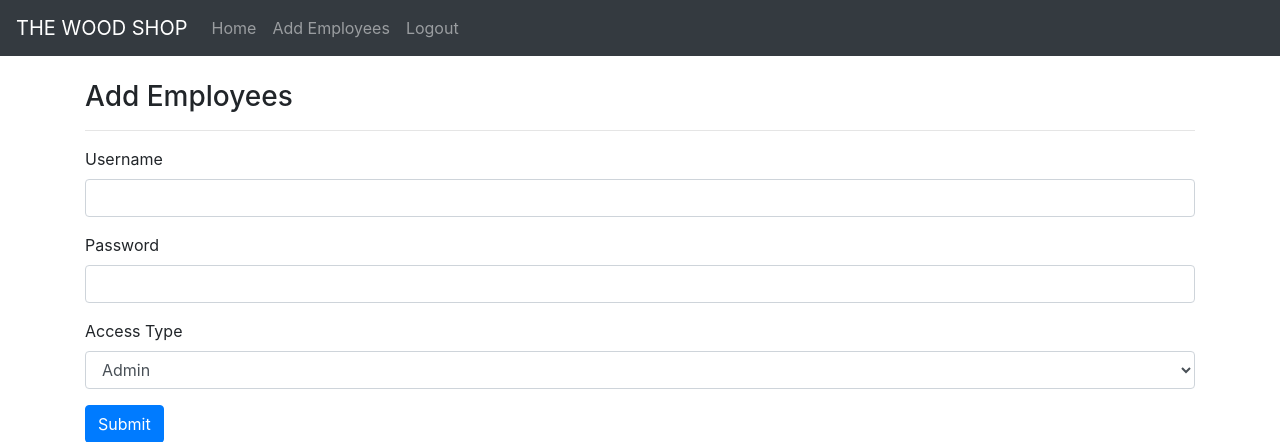
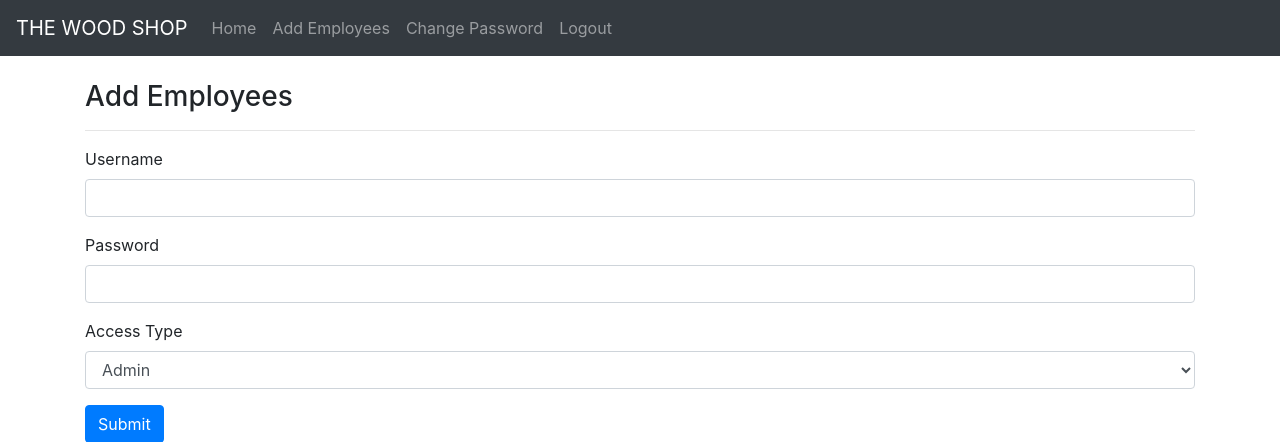
Before and after one commit to aditya1819/dbmsproject, a Flask app: page /add_emp in a window 1280 px wide. Shown: the top 442 px of the page. Run offline with Flask 2, Linux system fonts and the light colour scheme; the visitor is signed in with stand-in values (Sample User, id 1); some libraries are stand-ins or nearby versions.

Commit message:
Add files via upload

```diff
--- a/templates/_includes/_navbar.html
+++ b/templates/_includes/_navbar.html
@@ -19,8 +19,12 @@
           </li>
         {% endif %}
         <li class="nav-item">
+          <a class="nav-link" href="/pass_change">Change Password</a>
+        </li>
+        <li class="nav-item">
           <a class="nav-link" href="/logout">Logout</a>
         </li>
+
 
       {% else %}
       <li class="nav-item">
```
